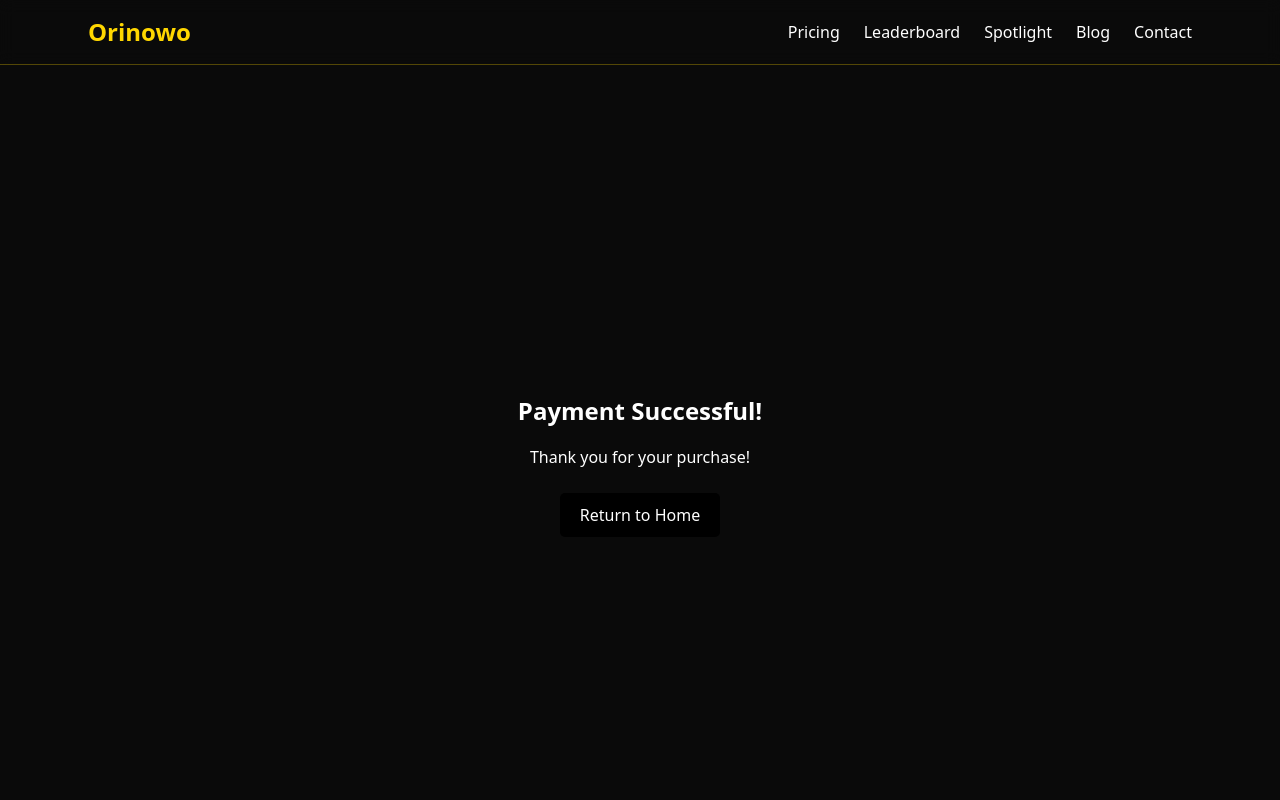
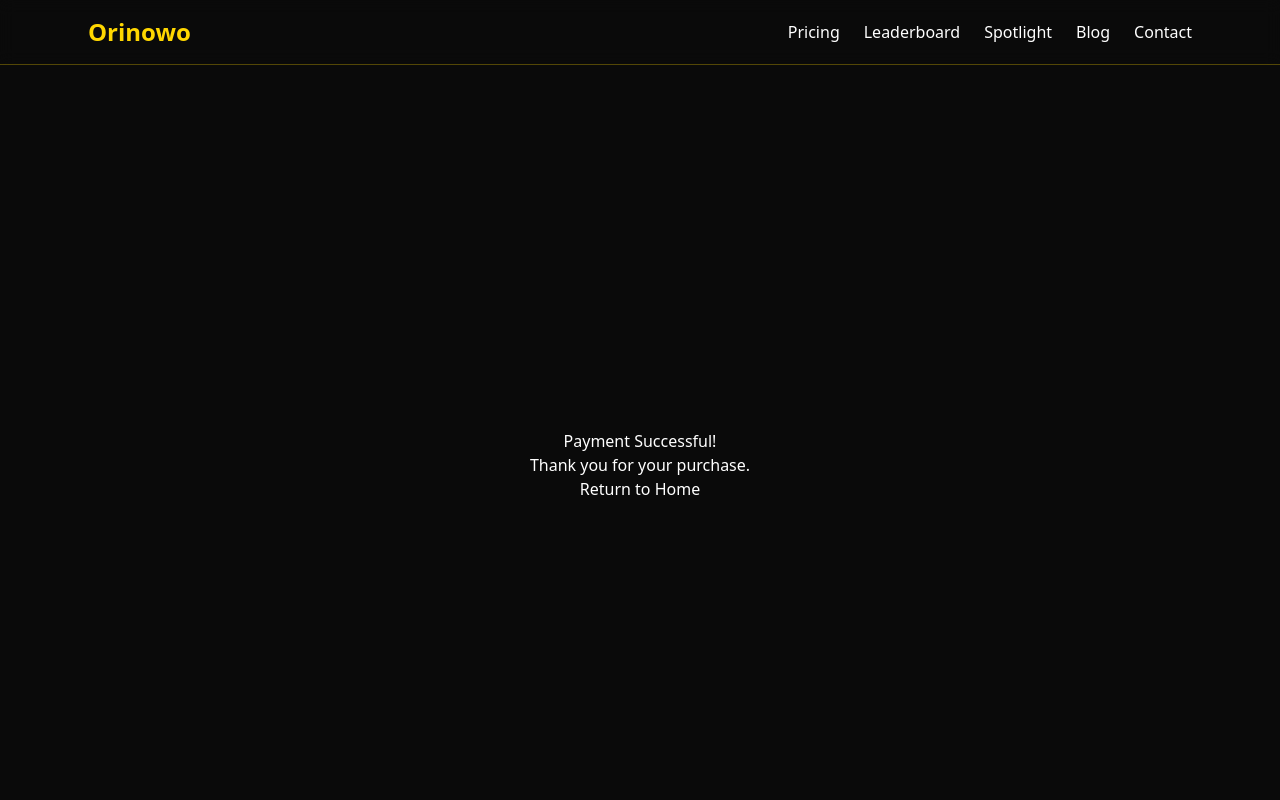
Before and after one commit to Orinowoai/Orinowowa, a Next.js app: page /success in a window 1280 px wide. Shown: the top 800 px of the page. Built offline with nearby package versions, Linux system fonts and the light colour scheme.

Commit message:
Fix success page with static HTML

```diff
--- a/app/success/SuccessContent.tsx
+++ /dev/null
@@ -1,24 +0,0 @@
-'use client';
-
-import { useSearchParams } from 'next/navigation';
-import { useEffect, useState } from 'react';
-
-export default function SuccessContent() {
-const searchParams = useSearchParams();
-const [status, setStatus] = useState('Verifying...');
-
-useEffect(() => {
-const sessionId = searchParams.get('session_id');
-if (sessionId) {
-// Here we would normally call Stripe API to verify session
-setStatus('Payment verified ✅');
-}
-}, [searchParams]);
-
-return (
-<div>
-<h2>{status}</h2>
-<p>Welcome to Orinowo 🎶 Your subscription is now active.</p>
-</div>
-);
-}
--- a/app/success/page.js
+++ b/app/success/page.js
@@ -1,33 +1,16 @@
-'use client'
-
-import { useEffect, useState } from 'react'
-
 export default function SuccessPage() {
-const [searchParams, setSearchParams] = useState(null)
-const [message, setMessage] = useState('Thank you for your purchase!')
-
-useEffect(() => {
-// This runs only in the browser - no build errors!
-const urlParams = new URLSearchParams(window.location.search)
-setSearchParams(urlParams)
-
-const sessionId = urlParams.get('session_id')
-if (sessionId) {
-setMessage('Payment processed successfully!')
+ if (typeof window !== 'undefined') {
+ // This code only runs in the browser
+ const params = new URLSearchParams(window.location.search)
+ console.log('Session ID:', params.get('session_id'))
  }
-}, [])
 
  return (
-<div style={{minHeight: '100vh', display: 'flex', alignItems: 'center', justifyContent: 'center', padding: '20px', textAlign: 'center'}}>
+ <div style={{textAlign: 'center', padding: '40px', minHeight: '100vh', display: 'flex', alignItems: 'center', justifyContent: 'center'}}>
  <div>
-<h1 style={{fontSize: '24px', fontWeight: 'bold', marginBottom: '16px'}}>Payment Successful!</h1>
-<p style={{marginBottom: '24px'}}>{message}</p>
-<button
-onClick={() => window.location.href = '/'}
-style={{backgroundColor: '#000', color: 'white', padding: '10px 20px', borderRadius: '5px', border: 'none', cursor: 'pointer'}}
->
-Return to Home
-</button>
+ <h1>Payment Successful!</h1>
+ <p>Thank you for your purchase.</p>
+ <a href="/">Return to Home</a>
  </div>
  </div>
  )
--- a/app/success/page.tsx
+++ /dev/null
@@ -1,16 +0,0 @@
-import { Suspense } from 'react';
-import SuccessContent from './SuccessContent';
-
-export default function SuccessPage() {
-return (
-<div className="success-page">
-<h1>Payment Successful 🎉</h1>
-<Suspense fallback={<div>Loading payment details...</div>}>
-<SuccessContent />
-</Suspense>
-</div>
-);
-}
-
-// Force dynamic rendering to avoid prerender build errors
-export const dynamic = 'force-dynamic';
```
Lines whose indentation alone changed are shown as unchanged.
